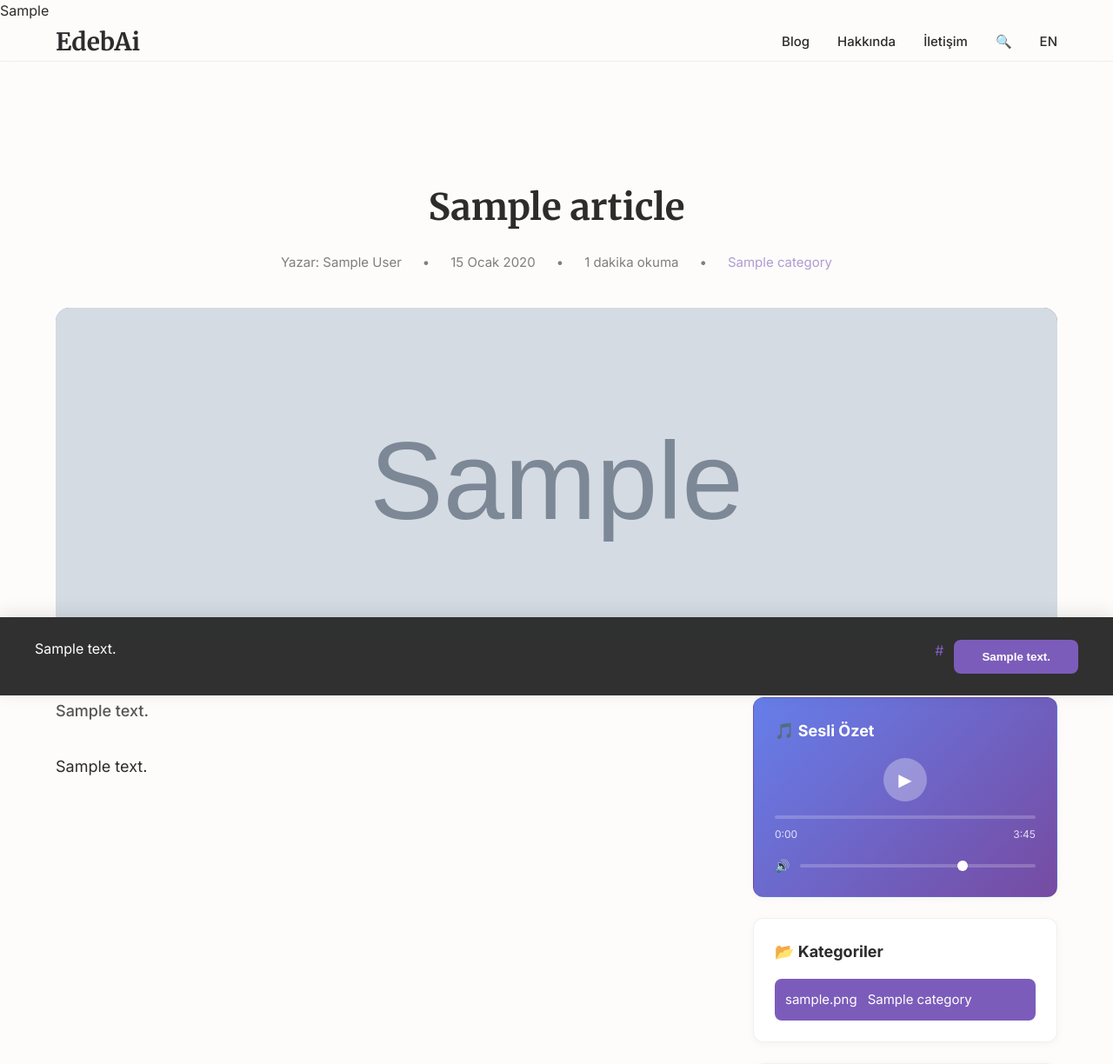
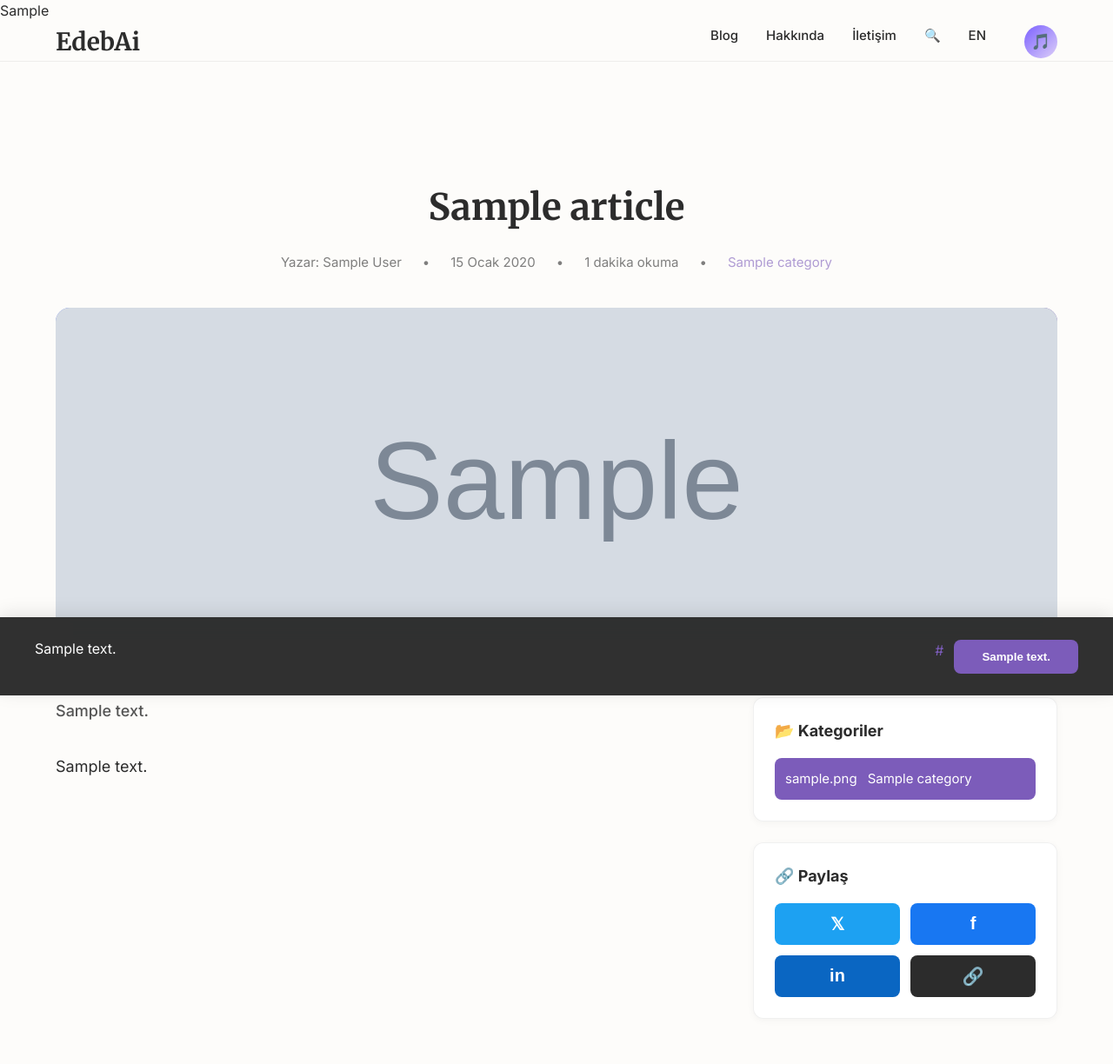
Before and after one commit to anafor302-maker/edebai, a Django app: a page that uses templates/blog/base.html in a window 1280 px wide. Shown: the top 1224 px of the page at 87% size. Run offline with Django 4.2, Linux system fonts and the light colour scheme; tables that the repository leaves empty hold one stand-in row (values such as "Sample post"); grey boxes marked "Sample" are stand-in pictures.

Commit message:
navbar değişikilkleri

```diff
--- a/static/css/style.css
+++ b/static/css/style.css
@@ -1161,3 +1161,64 @@ a {
     text-decoration: none;
     color: inherit;
 }
+
+/* NAVBAR SES BUTONU */
+.audio-toggle-btn {
+    background: linear-gradient(135deg, #7b61ff, #ddcff8);
+    color: #fff;
+    border: none;
+    border-radius: 50%;
+    width: 38px;
+    height: 38px;
+    font-size: 18px;
+    cursor: pointer;
+    display: flex;
+    align-items: center;
+    justify-content: center;
+    transition: transform .2s ease, box-shadow .2s ease;
+    display: flex;
+    align-items: center;
+    justify-content: center;
+
+    padding: 0;
+    margin-left: 12px;
+
+    line-height: 1;
+    vertical-align: middle;
+}
+
+.audio-toggle-btn:hover {
+    transform: scale(1.08);
+    box-shadow: 0 6px 18px rgba(123, 97, 255, 0.45);
+}
+
+/* PLAYER GİZLE/GÖSTER */
+#audio-player-wrapper {
+    position: fixed;
+    bottom: 20px;
+    right: 20px;
+    max-width: 320px;
+    z-index: 9999;
+    transition: opacity .3s ease, transform .3s ease;
+}
+
+.audio-player-hidden {
+    opacity: 0;
+    pointer-events: none;
+    transform: translateY(20px);
+}
+
+.audio-player-visible {
+    opacity: 1;
+    pointer-events: auto;
+    transform: translateY(0);
+}
+
+/* MOBİL */
+@media (max-width: 768px) {
+    #audio-player-wrapper {
+        right: 10px;
+        left: 10px;
+        max-width: none;
+    }
+}
--- a/static/js/main.js
+++ b/static/js/main.js
@@ -438,3 +438,15 @@ document.addEventListener('DOMContentLoaded', function() {
     const animatedElements = document.querySelectorAll('.blog-card, .category-card, .section-title');
     animatedElements.forEach(el => observer.observe(el));
 });
+
+document.addEventListener("DOMContentLoaded", function () {
+    const toggleBtn = document.getElementById("audio-toggle-btn");
+    const player = document.getElementById("audio-player-wrapper");
+
+    if (!toggleBtn || !player) return;
+
+    toggleBtn.addEventListener("click", () => {
+        player.classList.toggle("audio-player-hidden");
+        player.classList.toggle("audio-player-visible");
+    });
+});
--- a/templates/blog/article_detail.html
+++ b/templates/blog/article_detail.html
@@ -120,14 +120,16 @@
 
             <!-- Right Column - Sidebar (Sticky) -->
             <aside class="article-sidebar">
-                <!-- Music Player -->
+            <div id="audio-player-wrapper" class="audio-player-hidden">
                 <div class="sidebar-widget music-player-widget">
-                    <h3 class="widget-title">🎵 Sesli Özet </h3>
+                    <h3 class="widget-title">🎵 Sesli Özet</h3>
+
                     <div class="music-player">
 
                         <div class="player-controls">
-                            <button class="player-btn player-btn-main" id="play-btn" aria-label="Play">▶</button>
+                            <button class="player-btn player-btn-main" id="play-btn">▶</button>
                         </div>
+
                         <div class="player-progress">
                             <div class="progress-bar">
                                 <div class="progress-fill" id="progress-fill"></div>
@@ -137,12 +139,16 @@
                                 <span id="duration">3:45</span>
                             </div>
                         </div>
+
                         <div class="player-volume">
-                            <span style="font-size: 14px;">🔊</span>
-                            <input type="range" id="volume-slider" min="0" max="100" value="70" class="volume-slider">
+                            <span>🔊</span>
+                            <input type="range" id="volume-slider" min="0" max="100" value="70">
                         </div>
+
                     </div>
                 </div>
+            </div>
+
 
                 <!-- Ad Banner 1 -->
                 {% comment %} <div class="sidebar-widget ad-widget">
@@ -237,6 +243,7 @@
 </article>
 
 {% block extra_js %}
+
 <script>
 // Article-specific JavaScript
 document.addEventListener('DOMContentLoaded', function() {
--- a/templates/blog/base.html
+++ b/templates/blog/base.html
@@ -85,6 +85,12 @@
                 {% else %}
                     <a href="{% url 'blog:set_language' 'en' %}" class="nav-link">EN</a>
                 {% endif %}
+                {% if request.resolver_match.url_name == 'article_detail' %}
+                    <button id="audio-toggle-btn" class="audio-toggle-btn" aria-label="Sesli Özet">
+                        🎵
+                    </button>
+                {% endif %}
+
             </div>
         </div>
     </div>
```
